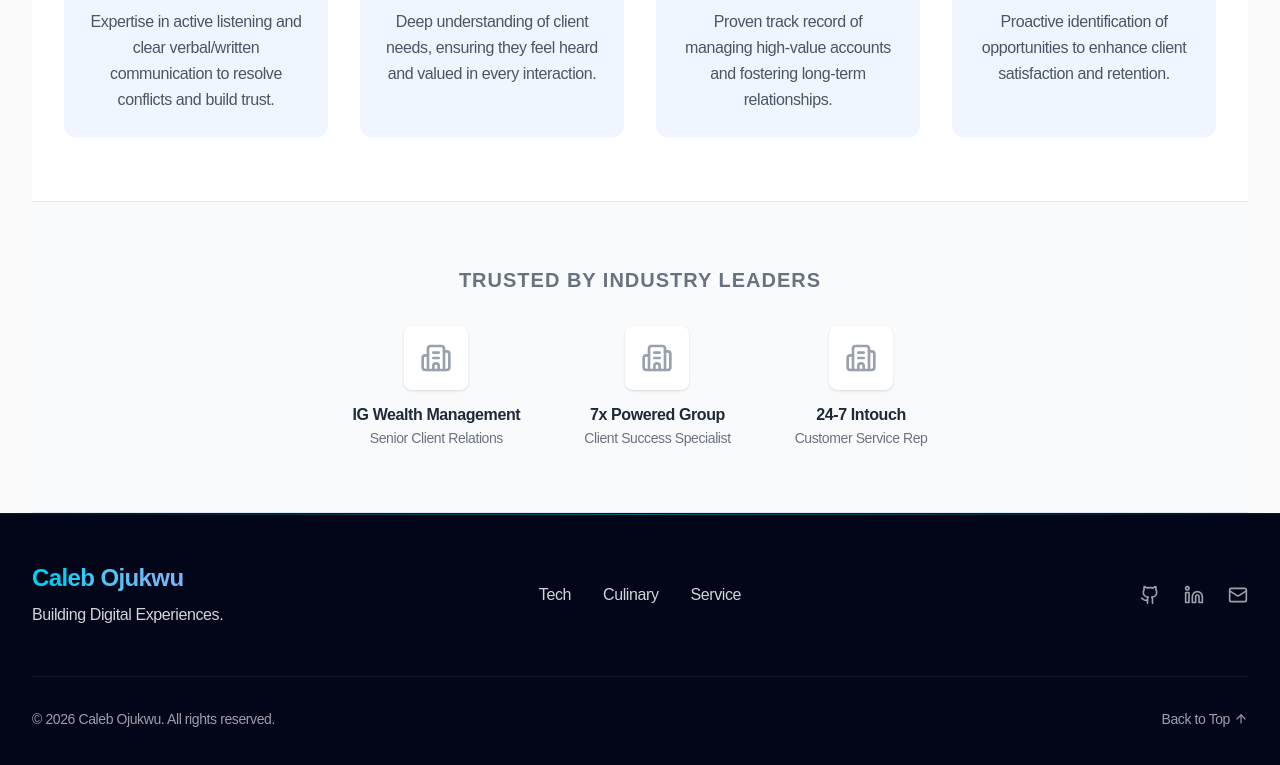
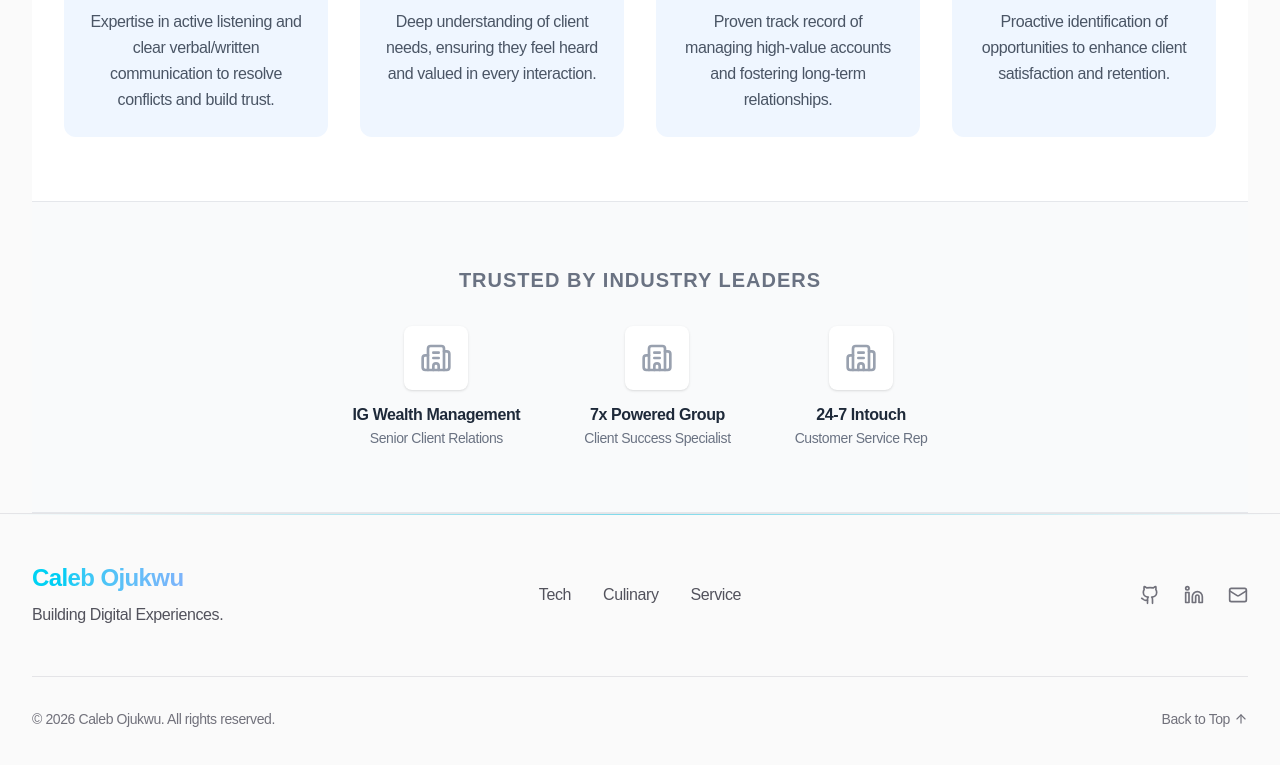
Before and after one commit to casdy/portfolio-caleb, a React (Vite) app: page /service in a window 1280 px wide. Shown: the part 793-1558 px from the top of the page. Built offline with nearby package versions, Linux system fonts and the light colour scheme.

Commit message:
UI/UX fupdate

```diff
--- a/src/components/common/Button.tsx
+++ b/src/components/common/Button.tsx
@@ -19,7 +19,7 @@ const Button: React.FC<ButtonProps> = ({
     const variants: Record<string, string> = {
         primary: "bg-blue-600 text-white hover:bg-blue-700 shadow-lg hover:shadow-blue-600/30 focus:ring-blue-500",
         secondary: "bg-zinc-100 dark:bg-zinc-800 text-zinc-900 dark:text-zinc-100 hover:bg-zinc-200 dark:hover:bg-zinc-700 focus:ring-zinc-500",
-        outline: "border-2 border-current text-current hover:bg-zinc-50/10",
+        outline: "border-2 border-current text-current hover:bg-zinc-100/10 dark:hover:bg-zinc-50/10 shadow-sm dark:shadow-none",
         ghost: "text-zinc-600 dark:text-zinc-300 hover:text-zinc-900 dark:hover:text-white hover:bg-zinc-100 dark:hover:bg-zinc-800",
     };
 
--- a/src/components/common/Footer.tsx
+++ b/src/components/common/Footer.tsx
@@ -7,7 +7,7 @@ const Footer = () => {
     };
 
     return (
-        <footer className="bg-slate-950 border-t border-zinc-800/50 py-12 relative overflow-hidden transition-colors duration-300">
+        <footer className="bg-zinc-50 dark:bg-slate-950 border-t border-zinc-200 dark:border-zinc-800/50 py-12 relative overflow-hidden transition-colors duration-300">
             {/* Gradient accent line */}
             <div className="absolute top-0 left-0 w-full h-px bg-gradient-to-r from-transparent via-cyan-500/50 to-transparent"></div>
 
@@ -18,37 +18,37 @@ const Footer = () => {
                         <h3 className="text-2xl font-bold bg-clip-text text-transparent bg-gradient-to-r from-cyan-400 to-purple-400 mb-2">
                             Caleb Ojukwu
                         </h3>
-                        <p className="text-zinc-300 font-medium">Building Digital Experiences.</p>
+                        <p className="text-zinc-600 dark:text-zinc-300 font-medium">Building Digital Experiences.</p>
                     </div>
 
                     {/* Navigation */}
                     <div className="flex justify-center space-x-8">
-                        <Link to="/" className="text-zinc-300 hover:text-cyan-400 transition-colors">Tech</Link>
-                        <Link to="/culinary" className="text-zinc-300 hover:text-orange-400 transition-colors">Culinary</Link>
-                        <Link to="/service" className="text-zinc-300 hover:text-blue-400 transition-colors">Service</Link>
+                        <Link to="/" className="text-zinc-600 dark:text-zinc-300 hover:text-cyan-600 dark:hover:text-cyan-400 transition-colors">Tech</Link>
+                        <Link to="/culinary" className="text-zinc-600 dark:text-zinc-300 hover:text-orange-600 dark:hover:text-orange-400 transition-colors">Culinary</Link>
+                        <Link to="/service" className="text-zinc-600 dark:text-zinc-300 hover:text-blue-600 dark:hover:text-blue-400 transition-colors">Service</Link>
                     </div>
 
                     {/* Socials */}
                     <div className="flex flex-col items-center md:items-end space-y-4">
                         <div className="flex space-x-6">
-                            <a href="https://github.com/casdy" target="_blank" rel="noopener noreferrer" className="text-zinc-400 hover:text-white transition-all hover:scale-110">
+                            <a href="https://github.com/casdy" target="_blank" rel="noopener noreferrer" className="text-zinc-500 hover:text-zinc-900 dark:text-zinc-400 dark:hover:text-white transition-all hover:scale-110">
                                 <Github size={20} />
                             </a>
-                            <a href="https://www.linkedin.com/in/calebojukwu/" target="_blank" rel="noopener noreferrer" className="text-zinc-400 hover:text-cyan-400 transition-all hover:scale-110">
+                            <a href="https://www.linkedin.com/in/calebojukwu/" target="_blank" rel="noopener noreferrer" className="text-zinc-500 hover:text-cyan-600 dark:text-zinc-400 dark:hover:text-cyan-400 transition-all hover:scale-110">
                                 <Linkedin size={20} />
                             </a>
-                            <a href="mailto:caleb@example.com" className="text-zinc-400 hover:text-purple-400 transition-all hover:scale-110">
+                            <a href="mailto:caleb@example.com" className="text-zinc-500 hover:text-purple-600 dark:text-zinc-400 dark:hover:text-purple-400 transition-all hover:scale-110">
                                 <Mail size={20} />
                             </a>
                         </div>
                     </div>
                 </div>
 
-                <div className="border-t border-zinc-800/50 mt-12 pt-8 flex flex-col md:flex-row justify-between items-center text-sm text-zinc-400">
+                <div className="border-t border-zinc-200 dark:border-zinc-800/50 mt-12 pt-8 flex flex-col md:flex-row justify-between items-center text-sm text-zinc-500 dark:text-zinc-400">
                     <p>&copy; {new Date().getFullYear()} Caleb Ojukwu. All rights reserved.</p>
                     <button
                         onClick={scrollToTop}
-                        className="mt-4 md:mt-0 flex items-center hover:text-cyan-400 transition-colors"
+                        className="mt-4 md:mt-0 flex items-center hover:text-cyan-600 dark:hover:text-cyan-400 transition-colors"
                     >
                         Back to Top <ArrowUp size={14} className="ml-1" />
                     </button>
--- a/src/components/home/Hero.tsx
+++ b/src/components/home/Hero.tsx
@@ -76,7 +76,7 @@ const Hero = () => {
                         label="Download Resume"
                         filePath="/assets/resumes/resume_tech.pdf"
                         variant="outline"
-                        className="text-white border-white hover:bg-white/10"
+                        className="text-zinc-700 dark:text-white border-zinc-300 dark:border-white hover:bg-zinc-100 dark:hover:bg-white/10"
                     />
                     <div className="flex gap-4 ml-0 sm:ml-4 mt-4 sm:mt-0 border-l-0 sm:border-l pl-0 sm:pl-4 border-zinc-200 dark:border-zinc-700">
                         <a href="https://github.com/casdy" target="_blank" rel="noopener noreferrer" className="text-zinc-400 dark:text-zinc-400 hover:text-zinc-900 dark:hover:text-white transition-colors">
```
Also changed, not shown: src/components/common/Modal.tsx (+15 -15 lines).
